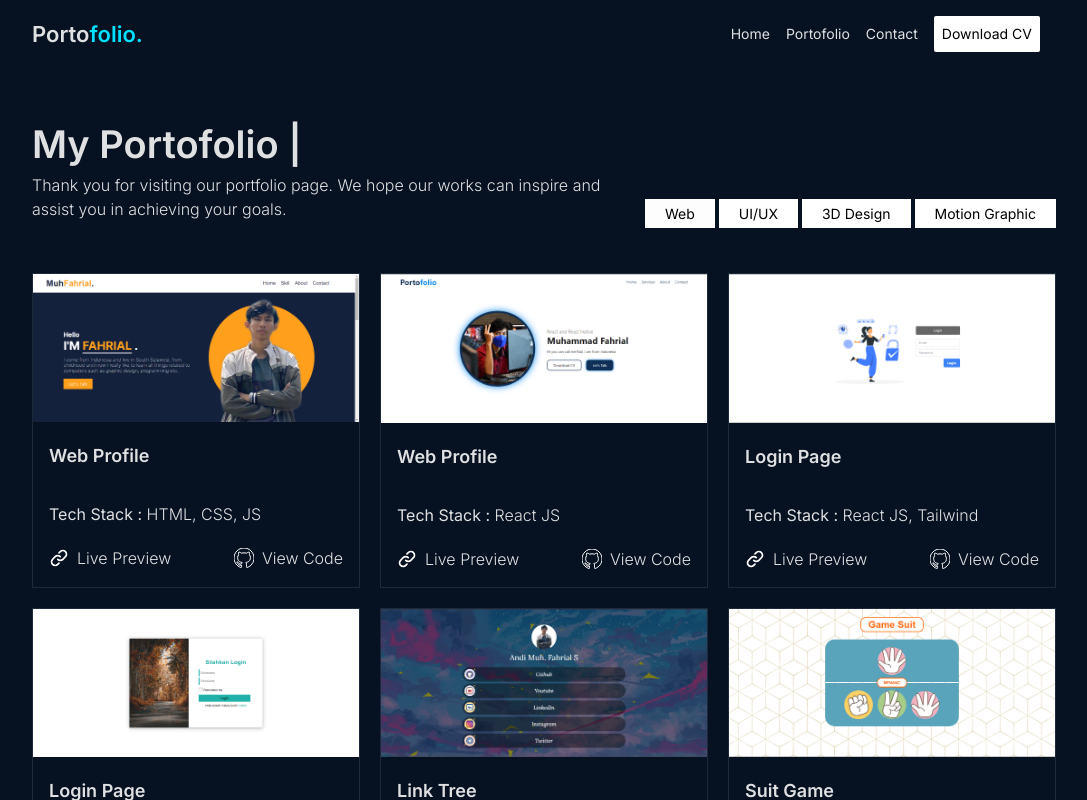
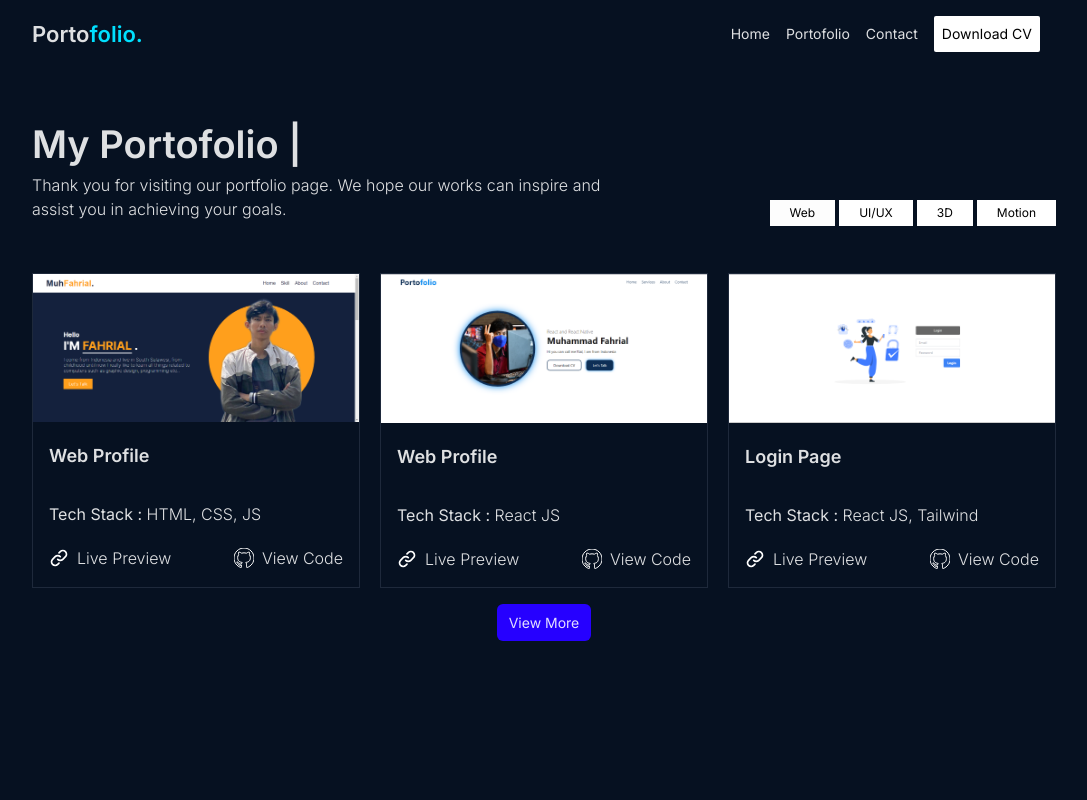
Before and after one commit to MuhammadFahrial/my-portofolio, a React (Vite) app: page /portofolio/web in a window 1280 px wide. Shown: the top 800 px of the page, without its empty margins (96-1183 px from the left). Built offline with nearby package versions, Linux system fonts and the light colour scheme.

Commit message:
'add:button-viewMore'

```diff
--- a/src/components/Pages/Body/Portofolio/Portofolio.jsx
+++ b/src/components/Pages/Body/Portofolio/Portofolio.jsx
@@ -22,7 +22,7 @@ export default function Portofolio() {
                 inspire and assist you in achieving your goals.
               </p>
             </div>
-            <div className="right-side flex gap-1 text-[14px]">
+            <div className="right-side flex gap-1 text-[12px]">
               <NavLink
                 to="web"
                 className=" border-solid bg-[#fdfdfd] text-[#000] px-5 py-1"
@@ -39,13 +39,13 @@ export default function Portofolio() {
                 to="3d-design"
                 className="border-solid bg-[#ffffff] text-[#000] px-5 py-1"
               >
-                3D Design
+                3D
               </NavLink>
               <NavLink
                 to="motion-graphic"
                 className="border-solid bg-[#ffffff] text-[#000] px-5 py-1"
               >
-                Motion Graphic
+                Motion
               </NavLink>
             </div>
           </div>
--- a/src/components/Pages/Body/Portofolio/Sub/UI_UX.jsx
+++ b/src/components/Pages/Body/Portofolio/Sub/UI_UX.jsx
@@ -1,16 +1,32 @@
-import React from "react";
+import React, { useState } from "react";
 import { userInterface } from "../../../../../details";
 import Card from "../../../../molekuls/CardUI";
 
 export default function UI_UX() {
+  const [visibleImages, setVisibleImages] = useState(3); // jumlah gambar
+
+  const handleViewMore = () => {
+    setVisibleImages(visibleImages + 3); // menambahkan 3 gambar
+  };
+
   return (
     <>
       <section>
         <div className="grid grid-cols-1 md:grid-cols-2 lg:grid-cols-3 gap-x-3">
           {React.Children.toArray(
-            userInterface.map(({ image }) => <Card image={image} />)
+            userInterface
+              .slice(0, visibleImages)
+              .map(({ image }) => <Card image={image} />)
           )}
         </div>
+        {visibleImages < userInterface.length && (
+          <button
+            onClick={handleViewMore}
+            className="flex justify-center content-center bg-[#2600ff] text-whiite px-3 py-2 m-auto mt-4 text-[14px] rounded-md"
+          >
+            View More
+          </button>
+        )}
       </section>
     </>
   );
--- a/src/components/Pages/Body/Portofolio/Sub/Web.jsx
+++ b/src/components/Pages/Body/Portofolio/Sub/Web.jsx
@@ -1,18 +1,26 @@
-import React from "react";
+import React, { useState } from "react";
 import { projectWeb } from "../../../../../details";
 import Card from "../../../../molekuls/Card";
 
 export default function Web() {
+  const [visibleImages, setVisibleImages] = useState(3); // jumlah gambar
+
+  const handleViewMore = () => {
+    setVisibleImages(visibleImages + 3); // menambahkan 3 gambar
+  };
+
   return (
     <>
       <section>
         <div className="grid grid-cols-1 md:grid-cols-2 lg:grid-cols-3 gap-x-5">
           {React.Children.toArray(
-            projectWeb.map(
+            projectWeb
+              .slice(0, visibleImages) // untuk membatasi gambar yang ingin di tampilkan
+              .map(
                 ({
                   title,
                   image,
-                description,
+                  // description,
                   techStack,
                   previewLink,
                   githubLink,
@@ -29,6 +37,14 @@ export default function Web() {
               )
           )}
         </div>
+        {visibleImages < projectWeb.length && (
+          <button
+            onClick={handleViewMore}
+            className="flex justify-center content-center bg-[#2600ff] text-whiite px-3 py-2 m-auto mt-4 text-[14px] rounded-md"
+          >
+            View More
+          </button>
+        )}
       </section>
     </>
   );
```
Lines whose indentation alone changed are shown as unchanged.
